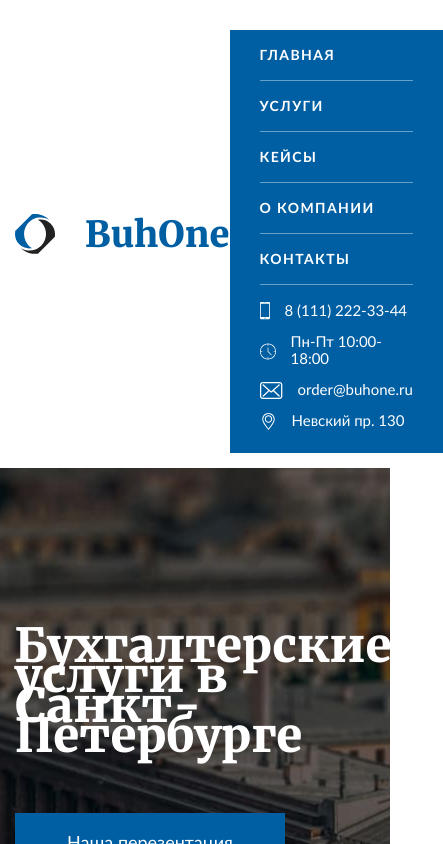
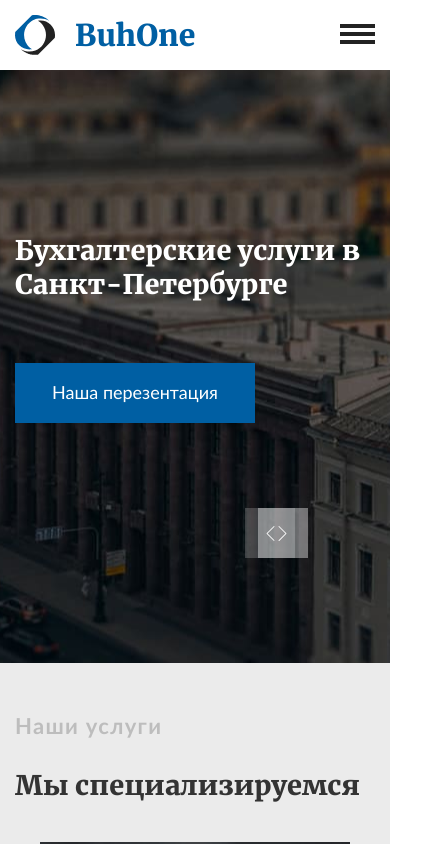
Before and after one commit to klyukvushka/euro-test, a React (Create React App) app: page / in a window 390 px wide. Shown: the top 844 px of the page, 443 px wide, since content can reach past the window. Built offline with nearby package versions, Linux system fonts and the light colour scheme.

Commit message:
mobile menu added

```diff
--- a/src/components/Banners/index.tsx
+++ b/src/components/Banners/index.tsx
@@ -66,7 +66,6 @@ export const Banners = styled(BannersComponent)`
     color: #fff;
     max-width: 589px;
     margin-bottom: 62px;
-    font-size: 47px;
   }
   .slide-img {
     display: block;
--- a/src/components/ContactForm/index.tsx
+++ b/src/components/ContactForm/index.tsx
@@ -100,12 +100,12 @@ export const ContactForm = styled(ContactFormComponent)`
     margin: 0;
     .form-group {
       width: 255px;
-      ${media.phone`
+      ${media.tabletPortrait`
       width: 100%;
       max-width: 320px;
     `}
     }
-    ${media.phone`
+    ${media.tabletPortrait`
       flex-direction: column;
   `}
   }
--- a/src/components/Header/index.tsx
+++ b/src/components/Header/index.tsx
@@ -45,14 +45,43 @@ const topMenu = [
   },
 ];
 
+export const disableScroll = {
+  enable: () => {
+    document.body.style.overflow = "hidden";
+  },
+  disable: () => {
+    document.body.style.overflow = "";
+  },
+};
+
 const HeaderComponent: React.FC<Props> = ({ className }) => {
+  const [isToggled, setToggled] = React.useState(false);
+
+  const openMenu = () => {
+    setToggled(true);
+    disableScroll.enable();
+  };
+
+  const closeMenu = () => {
+    setToggled(false);
+    disableScroll.disable();
+  };
+
   return (
     <header className={className}>
       <Container className="header-container">
         <Logo />
-        <div className="menu-block">
+        <div
+          className={isToggled ? "header-mobile active" : "header-mobile"}
+          onClick={() => (isToggled ? closeMenu() : openMenu())}
+        >
+          <div className="header-mobile__item header-mobile__item_one"></div>
+          <div className="header-mobile__item header-mobile__item_two"></div>
+          <div className="header-mobile__item header-mobile__item_three"></div>
+        </div>
+        <div className={isToggled ? "menu-block active" : "menu-block"}>
           <TopMenu topMenu={topMenu} />
-          <Menu menu={menu} />
+          <Menu menu={menu} clickHandler={closeMenu} />
         </div>
       </Container>
     </header>
@@ -80,10 +109,59 @@ export const Header = styled(HeaderComponent)`
       margin-top: 15px;
   `}
     ${media.tabletPortrait`
+      display: none;
+
+  `}
+  &.active {
+      ${media.tabletPortrait`
       display: flex;
       flex-direction: column-reverse;
+      justify-content: flex-end;
       background-color: #005fa3;
-      padding: 0 30px;
-  `}
+      padding: 45px 30px 0 30px;
+      position: fixed;
+      top: 0;
+      left: 0;
+      right: 0;
+      bottom: 0;
+      z-index: 12;
+      margin-top: 0
+    `}
+    }
+  }
+  .header-mobile {
+    display: none;
+    width: 35px;
+    height: 30px;
+    flex-shrink: 0;
+    ${media.tabletPortrait`
+      display: block;
+
+    `}
+    &__item {
+      width: 100%;
+      height: 4px;
+      background: ${(props) => props.theme.colors.text};
+      margin: 4px auto;
+      transition: all 0.3s;
+      backface-visibility: hidden;
+    }
+    &.active {
+      position: fixed;
+      right: 17px;
+      z-index: 15;
+      .header-mobile__item {
+        background-color: #fff;
+        &_one {
+          transform: rotate(45deg) translate(5px, 5px);
+        }
+        &_two {
+          opacity: 0;
+        }
+        &_three {
+          transform: rotate(-45deg) translate(7px, -6px);
+        }
+      }
+    }
   }
 `;
--- a/src/components/Logo/index.tsx
+++ b/src/components/Logo/index.tsx
@@ -1,4 +1,5 @@
 import React from "react";
+import { media } from "../../config/media";
 import { styled } from "../../config/theme";
 import { LogoIcon } from "../ui-components/Icons";
 
@@ -25,5 +26,10 @@ export const Logo = styled(LogoComponent)`
   line-height: 49px;
   span {
     margin-left: 30px;
+    ${media.phone`
+      margin-left: 20px;
+      font-size: 30px;
+      line-height: 38px;
+  `}
   }
 `;
--- a/src/components/Menu/index.tsx
+++ b/src/components/Menu/index.tsx
@@ -8,9 +8,10 @@ type MenuItemProps = { name: string; to: string };
 type Props = {
   className?: string;
   menu: MenuItemProps[];
+  clickHandler: () => void;
 };
 
-const MenuComponent: React.FC<Props> = ({ className, menu }) => {
+const MenuComponent: React.FC<Props> = ({ className, menu, clickHandler }) => {
   return (
     <nav className={className}>
       <ul className="bottom-menu">
@@ -22,6 +23,7 @@ const MenuComponent: React.FC<Props> = ({ className, menu }) => {
               offset={0}
               duration={2000}
               className="bottom-menu__link"
+              onClick={clickHandler}
             >
               {item.name}
             </Link>
@@ -43,7 +45,7 @@ export const Menu = styled(MenuComponent)`
       &:last-child {
         margin-right: 0;
         ${media.tabletPortrait`
-        margin-bottom: 10px;
+          margin-bottom: 10px;
         `}
       }
       ${media.tabletPortrait`
--- a/src/components/Spec/index.tsx
+++ b/src/components/Spec/index.tsx
@@ -35,13 +35,17 @@ export const Spec = styled(SpecComponent)`
     font-size: 22px;
   `}
   ${media.tabletPortrait`
-    height: 340px
+      height: 340px;
+      max-width: 310px;
+      width: 100%;
+      margin-left: 15px;
+      margin-right: 15px;
   `}
     ${media.phone`
-      max-width: 310px;
-      width: 100%;
       padding: 35px;
       font-size: 20px;
+      margin-left: 0;
+      margin-right: 0;
   `}
   span {
     position: relative;
--- a/src/components/ui-components/Button/index.tsx
+++ b/src/components/ui-components/Button/index.tsx
@@ -1,4 +1,5 @@
 import { styled } from "../../../config/theme";
+import { media } from "../../../config/media";
 
 export const Button = styled.button`
   padding: 19px 18px;
@@ -14,8 +15,10 @@ export const Button = styled.button`
   height: 60px;
   border: none;
   cursor: pointer;
-  max-width: 270px;
-  width: 100%;
+  width: 270px;
+  ${media.phone`
+      width: 240px;
+  `}
   &:hover {
     background-color: #04538c;
   }
--- a/src/components/ui-components/Label/index.tsx
+++ b/src/components/ui-components/Label/index.tsx
@@ -1,5 +1,4 @@
 import styled from "styled-components";
-import { media } from "../../../config/media";
 
 export const Label = styled.label`
   font-size: 16px;
--- a/src/components/ui-components/Subtitle/index.tsx
+++ b/src/components/ui-components/Subtitle/index.tsx
@@ -16,7 +16,7 @@ export const Subtitle = styled.p`
     line-height: 52px;
   `}
   ${media.phone`
-    font-size: 28px;
-    line-height: 30px;
+    font-size: 27px;
+    line-height: 34px;
   `}
 `;
--- a/src/components/ui-components/TextArea/index.tsx
+++ b/src/components/ui-components/TextArea/index.tsx
@@ -54,7 +54,7 @@ export const TextArea = styled(TextAreaComponent)`
     height: 116px;
     width: 540px;
     padding: 13px 0;
-    ${media.phone`
+    ${media.tabletPortrait`
       width: 100%
   `}
   }
--- a/src/config/fonts.ts
+++ b/src/config/fonts.ts
@@ -57,7 +57,7 @@ export const FontStyle = createGlobalStyle`
 @font-face {
     font-family: 'Merriweather';
     src: url("${MerriweatherBlackWoff2}") format('woff2'),
-url('${MerriweatherBlack}') format('woff');
+        url('${MerriweatherBlack}') format('woff');
     font-weight: 900;
     font-style: normal;
     font-display: swap;
```
Also changed, not shown: 1 other file (tests, documents, lock files or other folders).
